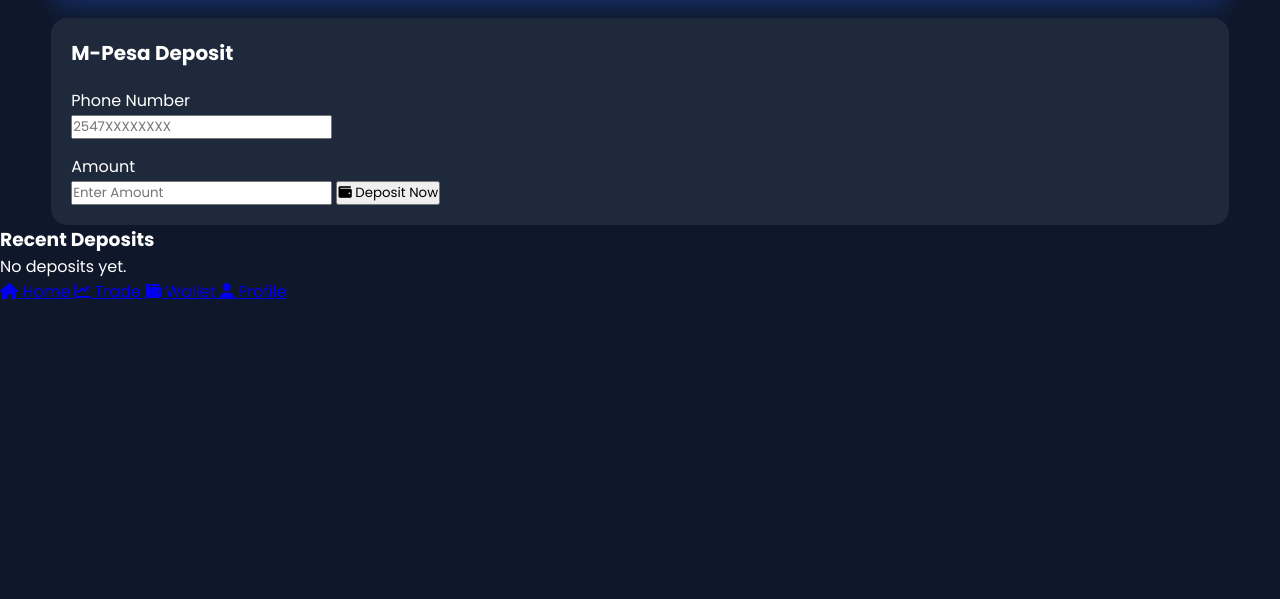
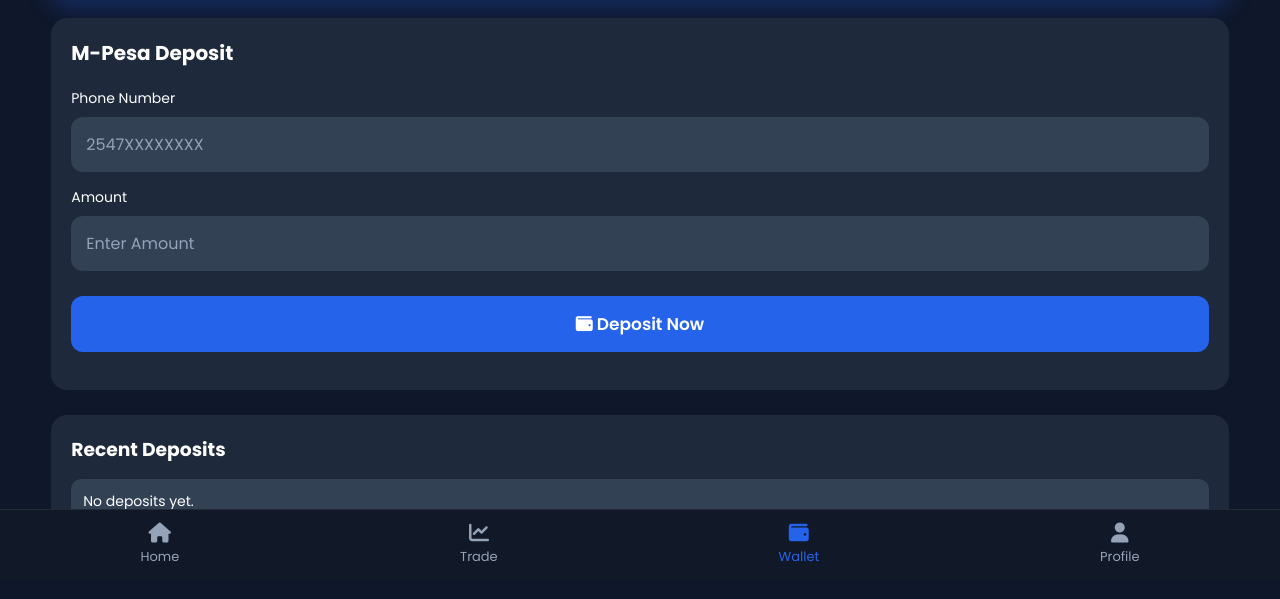
Before and after one commit to kibetbrian9183-max/primetrades.com, a plain HTML site: page deposit.html in a window 1280 px wide. Shown: the part 221-820 px from the top of the page. Drawn offline with Linux system fonts and the light colour scheme; sample sign-in values are in the browser's storage.

Commit message:
Update wallet.css

```diff
--- a/css/wallet.css
+++ b/css/wallet.css
@@ -73,4 +73,115 @@
 .deposit-box label{
 display:block;
 margin-top:15px;
-margin
+margin-bottom:8px;
+font-size:14px;
+}
+
+.deposit-box input{
+width:100%;
+padding:15px;
+border:none;
+outline:none;
+border-radius:12px;
+background:#334155;
+color:#fff;
+font-size:16px;
+}
+
+.deposit-box input::placeholder{
+color:#94a3b8;
+}
+
+.deposit-box button{
+width:100%;
+padding:15px;
+margin-top:25px;
+border:none;
+border-radius:12px;
+background:#2563eb;
+color:#fff;
+font-size:17px;
+font-weight:600;
+cursor:pointer;
+transition:.3s;
+}
+
+.deposit-box button:hover{
+background:#1d4ed8;
+}
+
+#status{
+margin-top:18px;
+text-align:center;
+font-size:15px;
+font-weight:500;
+}
+
+.history{
+width:92%;
+margin:25px auto;
+background:#1e293b;
+padding:20px;
+border-radius:16px;
+}
+
+.history h3{
+margin-bottom:15px;
+}
+
+.history ul{
+list-style:none;
+}
+
+.history li{
+padding:12px;
+margin-bottom:10px;
+background:#334155;
+border-radius:10px;
+font-size:14px;
+}
+
+nav{
+position:fixed;
+left:0;
+right:0;
+bottom:0;
+height:70px;
+background:#111827;
+display:flex;
+justify-content:space-around;
+align-items:center;
+border-top:1px solid rgba(255,255,255,.08);
+}
+
+nav a{
+display:flex;
+flex-direction:column;
+align-items:center;
+text-decoration:none;
+color:#94a3b8;
+font-size:13px;
+}
+
+nav a i{
+font-size:20px;
+margin-bottom:4px;
+}
+
+nav a.active{
+color:#2563eb;
+}
+
+@media(max-width:480px){
+
+.wallet-card h1{
+font-size:28px;
+}
+
+.deposit-box,
+.history,
+.wallet-card{
+width:95%;
+}
+
+}
```
